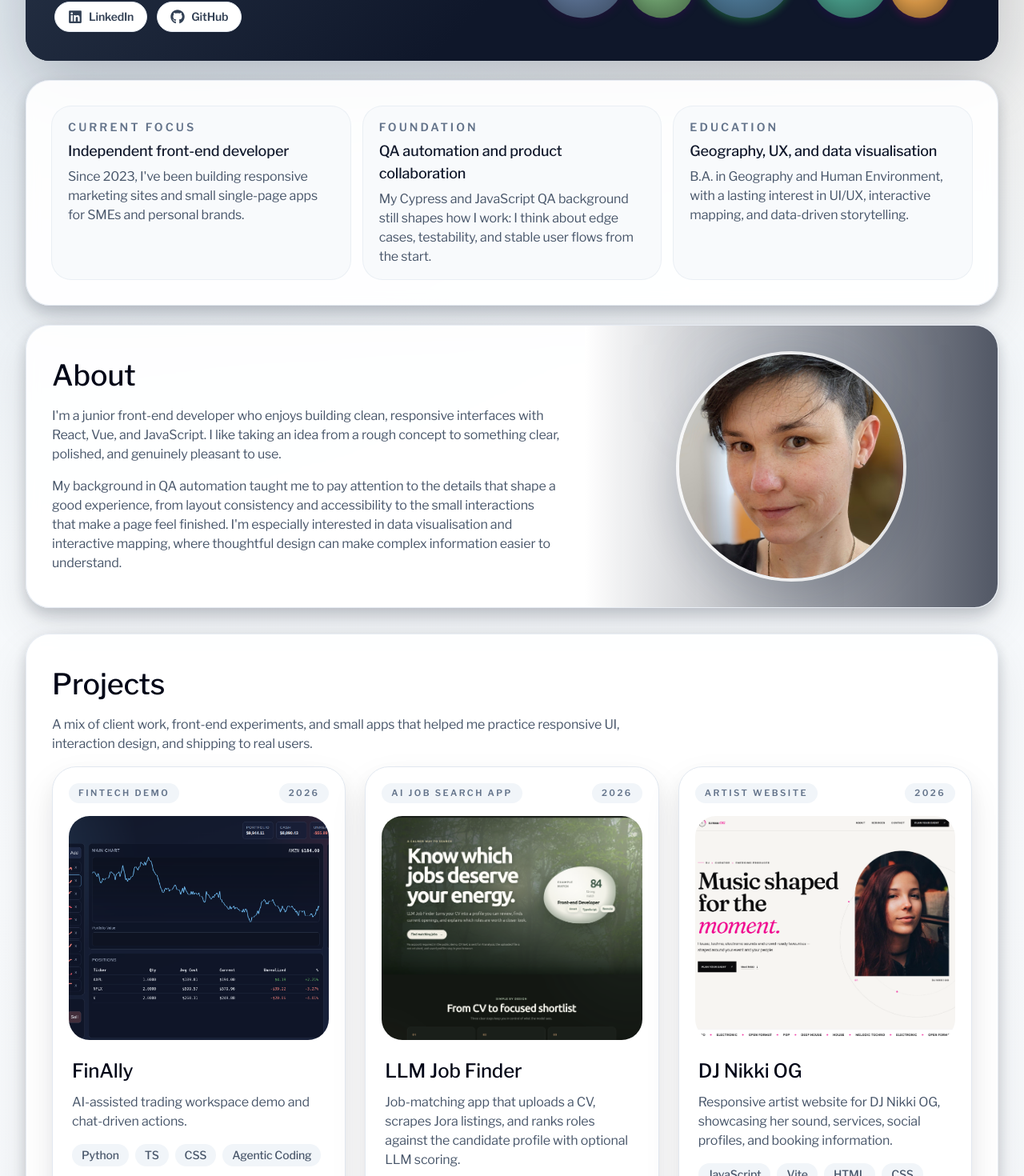
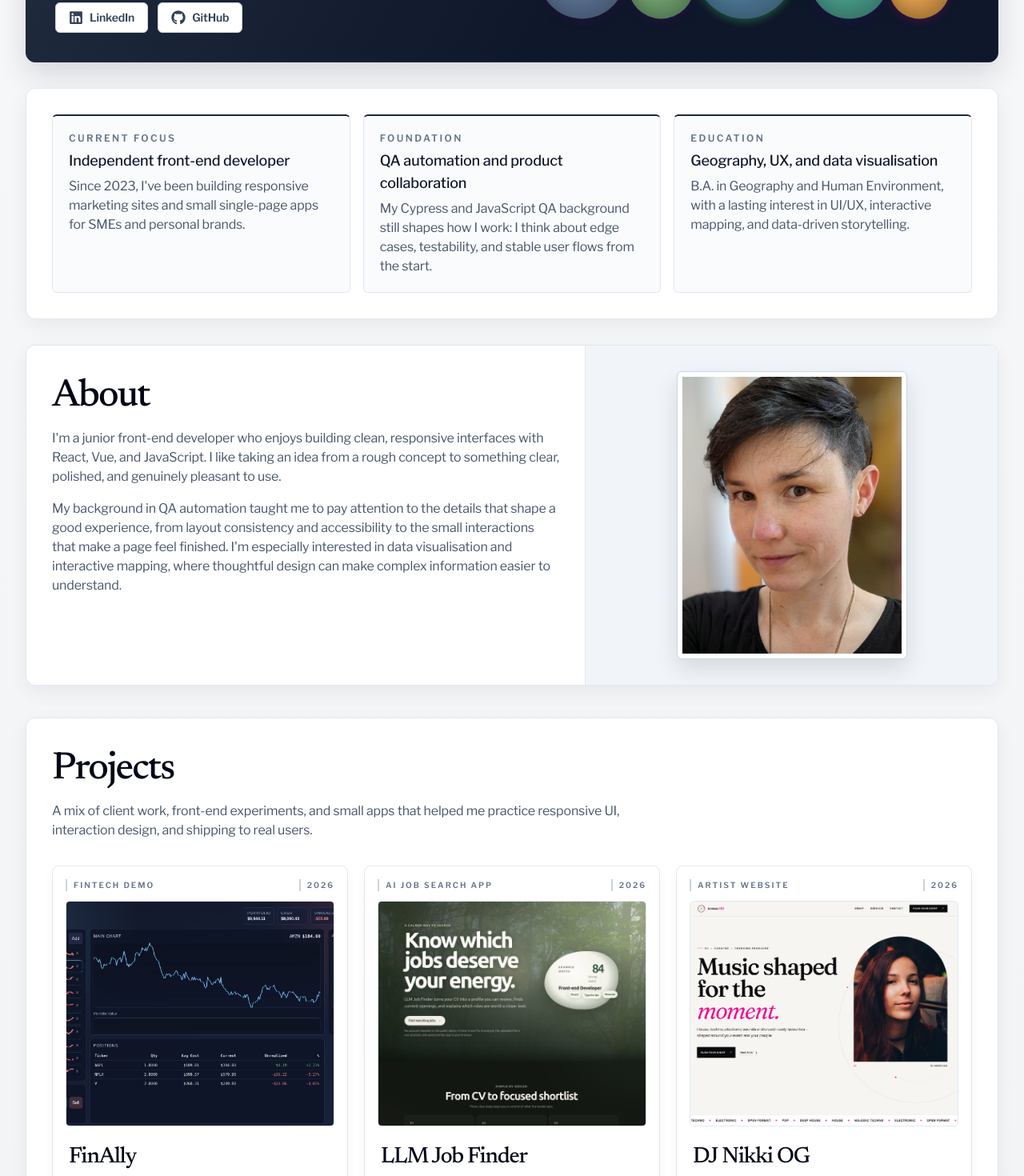
Before and after one commit to Junikab/portfolio, a React (Create React App) app: page / in a window 1280 px wide. Shown: the part 520-1990 px from the top of the page at 80% size. Built offline with nearby package versions, Linux system fonts and the light colour scheme.

Commit message:
refine portfolio visual design

```diff
--- a/src/components/layout/About.js
+++ b/src/components/layout/About.js
@@ -29,13 +29,9 @@ function About() {
                     </div>
                 </div>
 
-                <div className="order-1 relative flex min-h-[18rem] items-center justify-center overflow-hidden bg-[linear-gradient(0deg,rgb(255,255,255),rgba(15,23,42,0.72))] px-6 py-8 sm:min-h-[20rem] sm:px-8 lg:order-2 lg:min-h-full lg:bg-[linear-gradient(90deg,rgb(255,255,255),rgba(15,23,42,0.72))] lg:px-10">
-                    <div
-                        aria-hidden="true"
-                        className="absolute inset-x-8 top-6 h-24 rounded-full bg-[radial-gradient(circle,_rgba(90,117,146,0.18),_transparent_68%)] blur-2xl"
-                    />
-                    <figure className="relative">
-                        <div className="mx-auto h-56 w-56 overflow-hidden rounded-full border-[4px] border-white/80 shadow-[0_24px_50px_rgba(15,23,42,0.16)] sm:h-64 sm:w-64 lg:h-72 lg:w-72">
+                <div className="order-1 relative flex min-h-[20rem] items-center justify-center overflow-hidden border-b border-slate-200 bg-slate-100 px-8 py-8 sm:min-h-[24rem] lg:order-2 lg:min-h-full lg:border-b-0 lg:border-l lg:px-10">
+                    <figure className="relative w-full max-w-[18rem]">
+                        <div className="aspect-[4/5] w-full overflow-hidden rounded-[6px] border border-slate-300 bg-white p-1.5 shadow-[0_12px_28px_rgba(15,23,42,0.12)]">
                             <img
                                 className="h-full w-full object-cover"
                                 src={jennyImage}
--- a/src/components/layout/Experience.js
+++ b/src/components/layout/Experience.js
@@ -30,9 +30,9 @@ function Experience() {
                     {experienceHighlights.map((item) => (
                         <article
                             key={item.title}
-                            className="rounded-[24px] bg-slate-50 px-4 py-4 ring-1 ring-slate-200/70 sm:px-5"
+                            className="rounded-[6px] border border-slate-200 border-t-2 border-t-slate-800 bg-slate-50/70 px-4 py-5 sm:px-5"
                         >
-                            <p className="text-sm font-semibold uppercase tracking-[0.22em] text-slate-500">
+                            <p className="text-xs font-semibold uppercase tracking-[0.2em] text-slate-500">
                                 {item.title}
                             </p>
                             <h3 className="mt-1.5 text-lg font-medium text-slate-900">
--- a/src/components/layout/Header.js
+++ b/src/components/layout/Header.js
@@ -36,10 +36,10 @@ function Header() {
     return (
         <header>
             <div className="text-center lg:text-left">
-                <h1 className="text-[2.75rem] font-medium leading-none text-white sm:text-5xl lg:text-[3.4rem]">
+                <h1 className="font-display text-[3.25rem] font-medium leading-[0.9] text-white sm:text-6xl lg:text-[4.25rem]">
                     Jenny Deygin
                 </h1>
-                <p className="mt-2 text-base font-medium text-slate-200 sm:text-xl">
+                <p className="mt-3 text-sm font-semibold uppercase tracking-[0.18em] text-slate-300 sm:text-base">
                     Front-end developer
                 </p>
             </div>
--- a/src/components/layout/IntroSection.js
+++ b/src/components/layout/IntroSection.js
@@ -7,10 +7,10 @@ import SectionCard from "./SectionCard";
 
 function IntroSection() {
     return (
-        <SectionCard className="border-0 bg-slate-950 text-slate-50 shadow-[0_32px_80px_rgba(15,23,42,0.22)]">
+        <SectionCard className="border-slate-800 bg-slate-950 text-slate-50 shadow-[0_14px_36px_rgba(15,23,42,0.14)]">
             <div
                 aria-hidden="true"
-                className="absolute inset-0 bg-[radial-gradient(circle_at_top,_rgba(148,163,184,0.28),_transparent_26%),linear-gradient(135deg,_rgba(51,65,85,0.95),_rgba(15,23,42,1)_60%)]"
+                className="absolute inset-0 bg-[linear-gradient(120deg,_rgba(51,65,85,0.72),_rgba(15,23,42,0.98)_62%)]"
             />
             <div className="relative grid gap-5 px-5 py-5 sm:gap-6 sm:px-8 sm:py-8 lg:grid-cols-[minmax(0,0.95fr)_minmax(0,1.05fr)] lg:items-stretch lg:gap-7 lg:px-9 lg:py-9">
                 <div className="min-w-0 w-full max-w-[34rem] mx-auto flex flex-col justify-between lg:max-w-none lg:mx-0">
--- a/src/components/layout/PortfolioPage.js
+++ b/src/components/layout/PortfolioPage.js
@@ -10,11 +10,7 @@ import WidthContainer from "./WidthContainer";
 function PortfolioPage() {
     return (
         <main className="relative overflow-hidden px-4 pb-16 pt-6 sm:px-6 sm:pt-8 lg:px-8 lg:pb-20">
-            <div
-                aria-hidden="true"
-                className="pointer-events-none absolute inset-x-0 top-0 -z-10 h-[32rem] bg-[radial-gradient(circle_at_top_left,_rgba(83,114,146,0.18),_transparent_32%),radial-gradient(circle_at_top_right,_rgba(214,153,92,0.16),_transparent_24%)]"
-            />
-            <div className="mx-auto max-w-7xl space-y-6">
+            <div className="mx-auto max-w-7xl space-y-8">
                 <WidthContainer>
                     <IntroSection />
                 </WidthContainer>
--- a/src/components/layout/Projects.js
+++ b/src/components/layout/Projects.js
@@ -25,7 +25,7 @@ function ProjectCard({ project }) {
                 href={project.link}
                 target="_blank"
                 rel="noopener noreferrer"
-                className="group relative block overflow-hidden rounded-[26px] bg-slate-100"
+                className="group relative block overflow-hidden rounded-[5px] border border-slate-200 bg-slate-100"
             >
                 <img
                     src={projectImage}
@@ -35,7 +35,7 @@ function ProjectCard({ project }) {
                 />
             </a>
             <div className="flex flex-1 flex-col px-1 pb-1 pt-6">
-                <h3 className="text-2xl font-medium leading-tight text-slate-950">
+                <h3 className="font-display text-[1.75rem] font-medium leading-none text-slate-950">
                     {project.title}
                 </h3>
                 <p className="section-copy mt-3">
@@ -71,9 +71,7 @@ function Projects() {
         <section className="surface-card px-6 py-8 sm:px-8 sm:py-10">
             <div className="mx-auto">
                 <div className="max-w-3xl">
-                    <h2 className="text-4xl font-medium leading-tight text-slate-950">
-                        Projects
-                    </h2>
+                    <h2 className="section-heading">Projects</h2>
                     <p className="section-copy mt-4">
                         A mix of client work, front-end experiments, and small
                         apps that helped me practice responsive UI, interaction
@@ -81,7 +79,7 @@ function Projects() {
                     </p>
                 </div>
 
-                <div className="mt-4 grid grid-cols-1 gap-6 md:grid-cols-2 xl:grid-cols-3">
+                <div className="mt-8 grid grid-cols-1 gap-5 md:grid-cols-2 xl:grid-cols-3">
                     {projectsData.map((project) => (
                         <ProjectCard key={project.id} project={project} />
                     ))}
--- a/src/index.css
+++ b/src/index.css
@@ -3,7 +3,7 @@
 @tailwind utilities;
 
 html {
-    background-color: #eff4f8;
+    background-color: #f1f3f5;
 }
 
 :root {
@@ -12,18 +12,7 @@ html {
 
 body {
     min-height: 100vh;
-    background:
-        radial-gradient(
-            circle at top left,
-            rgba(83, 114, 146, 0.18),
-            transparent 30%
-        ),
-        radial-gradient(
-            circle at top right,
-            rgba(214, 153, 92, 0.16),
-            transparent 24%
-        ),
-        linear-gradient(180deg, #eef4f8 0%, #f8fafc 42%, #eef2f7 100%);
+    background: linear-gradient(180deg, #f7f8f9 0%, #eef1f4 100%);
     color: #0f172a;
     font-family: "Libre Franklin", system-ui, -apple-system, BlinkMacSystemFont,
         "Segoe UI", sans-serif;
@@ -54,11 +43,11 @@ code {
     }
 
     .surface-card {
-        @apply relative overflow-hidden rounded-[30px] border border-slate-200/80 bg-white/[0.92] shadow-[0_8px_18px_rgba(15,23,42,0.2),0_24px_56px_rgba(15,23,42,0.09)] transition-shadow duration-300 hover:shadow-[0_12px_24px_rgba(15,23,42,0.07),0_30px_68px_rgba(15,23,42,0.11)] backdrop-blur;
+        @apply relative overflow-hidden rounded-[12px] border border-slate-200 bg-white shadow-[0_8px_24px_rgba(15,23,42,0.06)];
     }
 
     .section-heading {
-        @apply text-4xl font-medium leading-tight text-slate-950;
+        @apply font-display text-[2.75rem] font-medium leading-[0.95] text-slate-950 sm:text-5xl;
     }
 
     .section-copy {
@@ -66,26 +55,26 @@ code {
     }
 
     .cta-button {
-        @apply inline-flex items-center justify-center gap-3 rounded-[18px] px-4 py-3 text-sm font-semibold transition-colors duration-200 sm:py-4 sm:text-base;
+        @apply inline-flex items-center justify-center gap-3 rounded-[6px] px-4 py-3 text-sm font-semibold tracking-[0.01em] transition-colors duration-200 sm:py-4 sm:text-base;
     }
 
     .social-link {
-        @apply inline-flex items-center gap-2 rounded-full border border-slate-200 bg-white px-4 py-2 text-sm font-semibold text-slate-700 shadow-sm transition-all hover:-translate-y-0.5 hover:border-slate-300 hover:text-slate-950;
+        @apply inline-flex items-center gap-2 rounded-[6px] border border-slate-300 bg-white px-4 py-2 text-sm font-semibold text-slate-700 transition-colors hover:border-slate-400 hover:bg-slate-50 hover:text-slate-950;
     }
 
     .project-card {
-        @apply flex h-full flex-col rounded-[30px] border border-slate-200 bg-white p-5 shadow-[0_10px_22px_rgba(15,23,42,0.05),0_22px_48px_rgba(15,23,42,0.08)] transition-transform duration-300 hover:-translate-y-1 hover:shadow-[0_16px_30px_rgba(15,23,42,0.07),0_30px_60px_rgba(15,23,42,0.12)];
+        @apply flex h-full flex-col rounded-[8px] border border-slate-200 bg-white p-4 shadow-[0_4px_14px_rgba(15,23,42,0.04)] transition-[border-color,box-shadow] duration-300 hover:border-slate-300 hover:shadow-[0_10px_26px_rgba(15,23,42,0.08)];
     }
 
     .project-frame {
-        @apply mb-4 flex items-center justify-between gap-3 text-[11px] font-semibold uppercase tracking-[0.22em] text-slate-500;
+        @apply mb-3 flex items-center justify-between gap-3 text-[10px] font-semibold uppercase tracking-[0.2em] text-slate-500;
     }
 
     .project-meta {
-        @apply rounded-full bg-slate-100 px-3 py-1;
+        @apply border-l-2 border-slate-300 pl-2;
     }
 
     .tech-pill {
-        @apply rounded-full bg-slate-100 px-3 py-1 text-sm font-medium text-slate-600;
+        @apply rounded-[4px] border border-slate-200 bg-slate-50 px-2.5 py-1 text-xs font-medium text-slate-600;
     }
 }
```
Also changed, not shown: src/components/layout/Footer.js (+4 -4 lines), 1 other file (tests, documents, lock files or other folders).
